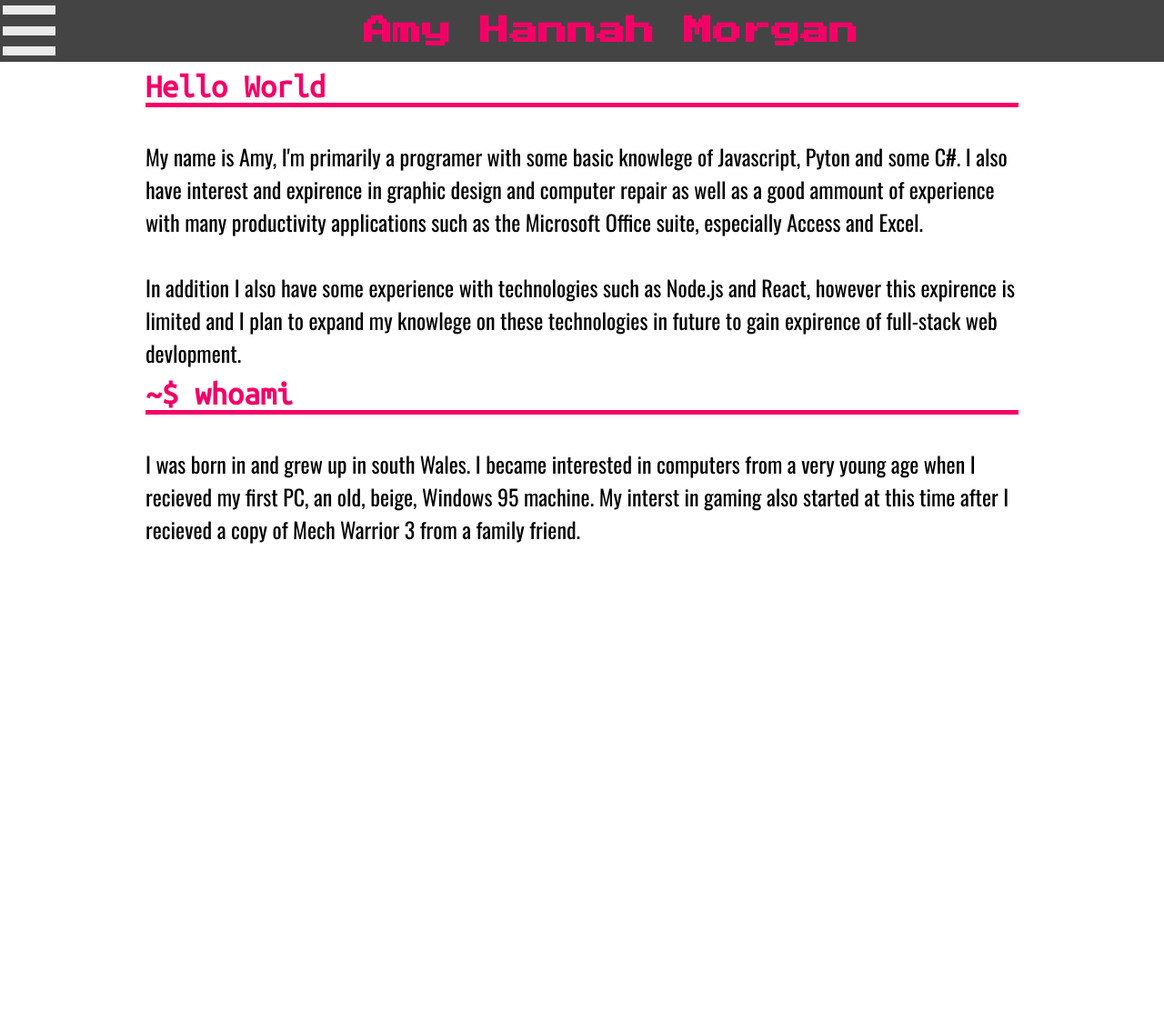
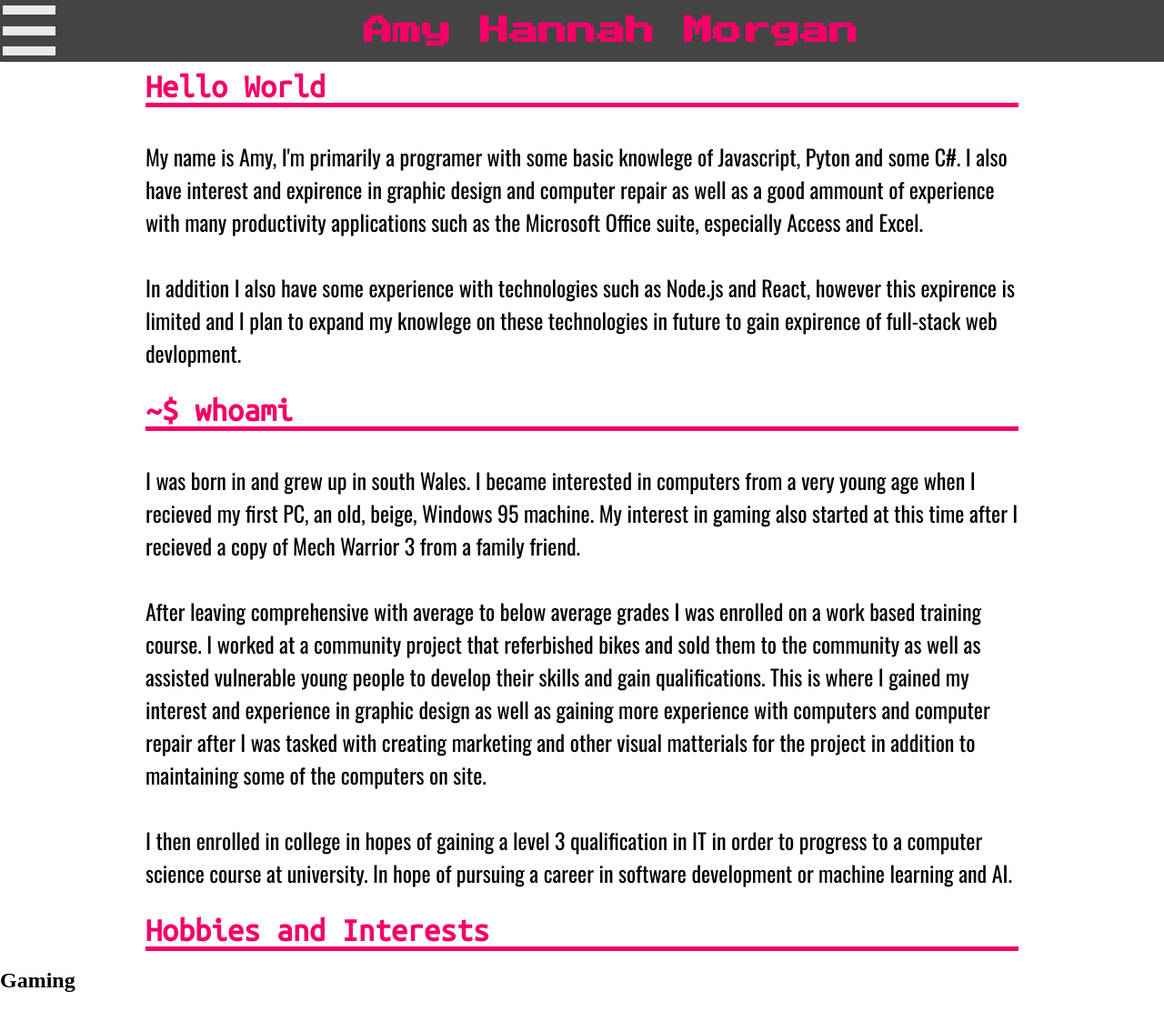
Before and after one commit to AmyHannahMorgan/AmyHannahMorgan.github.io, a Jekyll site: the page built from index.html, in a window 1280 px wide. Shown: the whole page at 91% size. Built offline with Jekyll 4.4.1, drawn with Linux system fonts in a browser that asks for light colours; before the commit the page ends 900 px from its top, so only the background shows below that.

Commit message:
contiued writing about me page, restyled body p elements

```diff
--- a/css/main.css
+++ b/css/main.css
@@ -27,6 +27,7 @@ body > p {
   font-size: 5vw;
 
   margin: 0 2vw 0;
+  padding-bottom: 2vh;
 
   white-space: pre-line;
 
--- a/index.html
+++ b/index.html
@@ -14,5 +14,13 @@ layout: default
 <h1 id="introduction">~$ whoami</h1>
 
 <p>
-  I was born in and grew up in south Wales. I became interested in computers from a very young age when I recieved my first PC, an old, beige, Windows 95 machine. My interst in gaming also started at this time after I recieved a copy of Mech Warrior 3 from a family friend.
+  I was born in and grew up in south Wales. I became interested in computers from a very young age when I recieved my first PC, an old, beige, Windows 95 machine. My interest in gaming also started at this time after I recieved a copy of Mech Warrior 3 from a family friend.
+
+  After leaving comprehensive with average to below average grades I was enrolled on a work based training course. I worked at a community project that referbished bikes and sold them to the community as well as assisted vulnerable young people to develop their skills and gain qualifications. This is where I gained my interest and experience in graphic design as well as gaining more experience with computers and computer repair after I was tasked with creating marketing and other visual matterials for the project in addition to maintaining some of the computers on site.
+
+  I then enrolled in college in hopes of gaining a level 3 qualification in IT in order to progress to a computer science course at university. In hope of pursuing a career in software development or machine learning and AI.
 </p>
+
+<h1 id="hobbies">Hobbies and Interests</h1>
+
+<h2>Gaming</h2>
```
